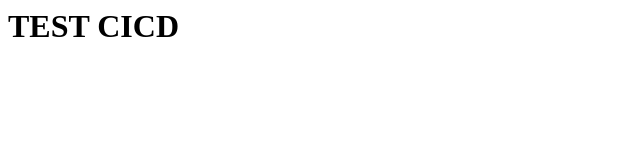
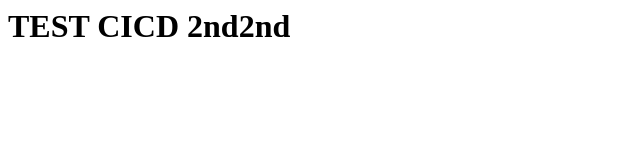
Before and after one commit to truongton812/aws-tinhocthatladongian-webserver, a plain HTML site: page index.html in a window 1280 px wide. Shown: the whole page, without its empty margins (0-640 px from the left). Drawn offline with Linux system fonts and the light colour scheme.

Commit message:
test cicd 2nd

```diff
--- a/index.html
+++ b/index.html
@@ -1 +1 @@
-<h1> TEST CICD </h1>
+<h1> TEST CICD 2nd2nd</h1>
```
